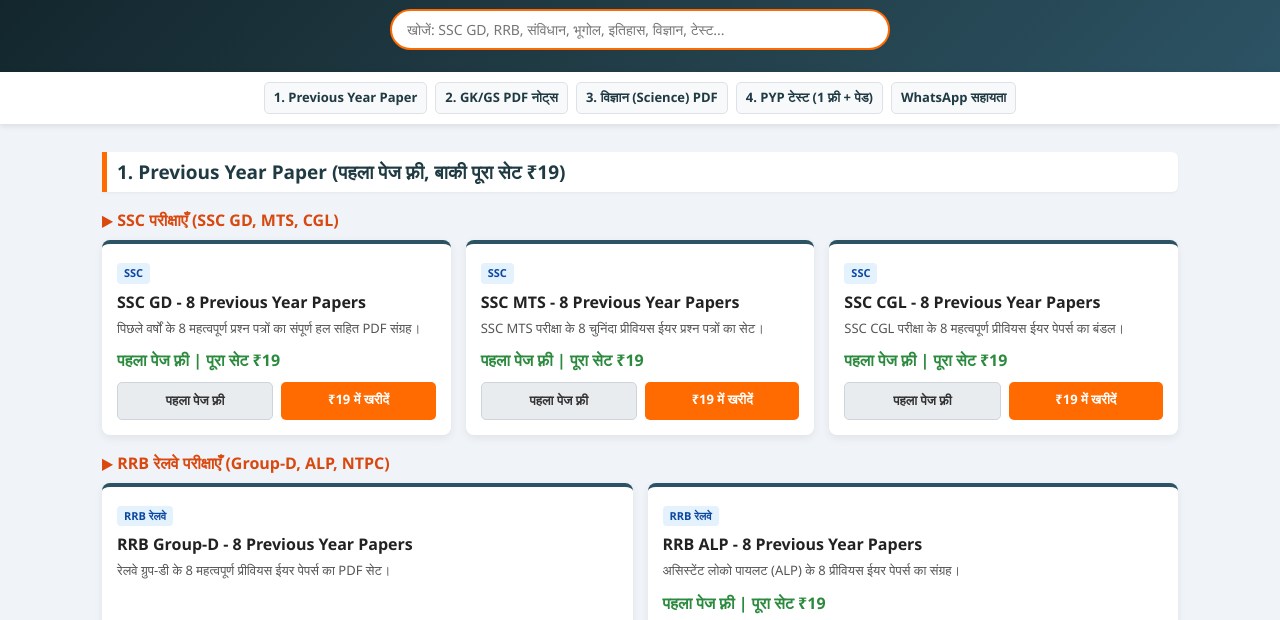
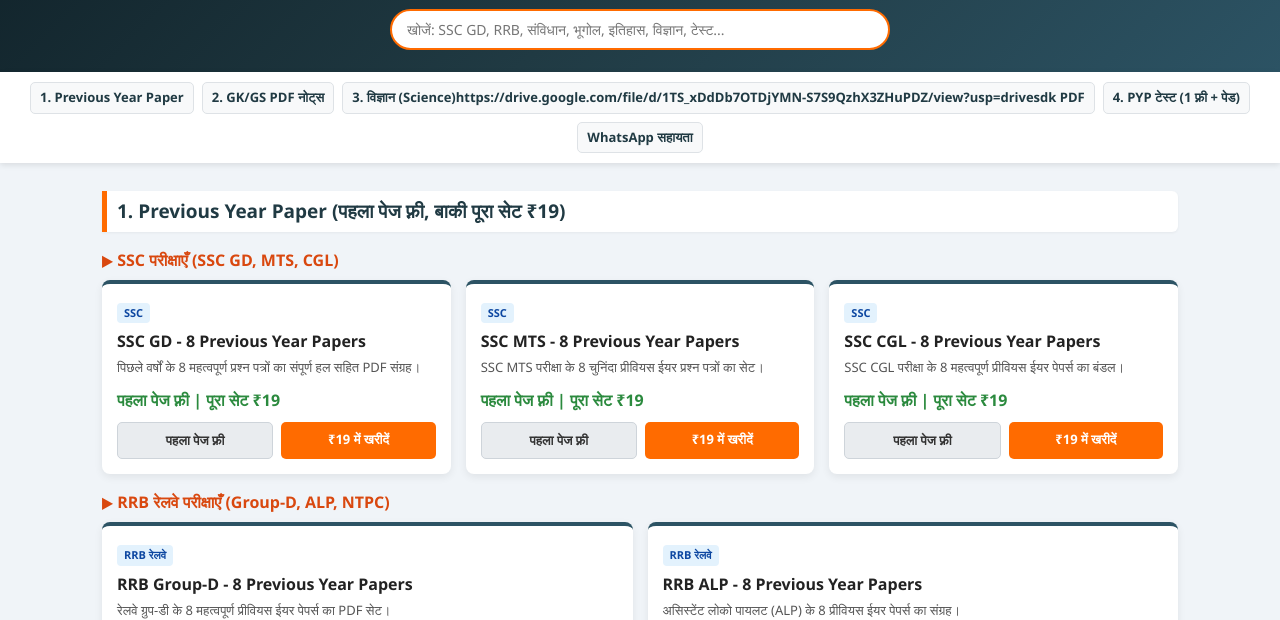
Before and after one commit to vishnu-learning-hub/vishnu-learning-hub.github.io, a plain HTML site: page index.html in a window 1280 px wide. Shown: the part 180-800 px from the top of the page. Drawn offline with Linux system fonts and the light colour scheme.

Commit message:
Modify Science PDF link with Google Drive URL
Updated the link for Science PDF to include a Google Drive URL.

```diff
--- a/index.html
+++ b/index.html
@@ -69,7 +69,7 @@
 <div class="nav-bar">
     <a href="#pyp">1. Previous Year Paper</a>
     <a href="#gk-pdf">2. GK/GS PDF नोट्स</a>
-    <a href="#science-pdf">3. विज्ञान (Science) PDF</a>
+    <a href="#science-pdf">3. विज्ञान (Science)https://drive.google.com/file/d/1TS_xDdDb7OTDjYMN-S7S9QzhX3ZHuPDZ/view?usp=drivesdk PDF</a>
     <a href="#pyp-test">4. PYP टेस्ट (1 फ़्री + पेड)</a>
     <a href="#contact">WhatsApp सहायता</a>
 </div>
```
